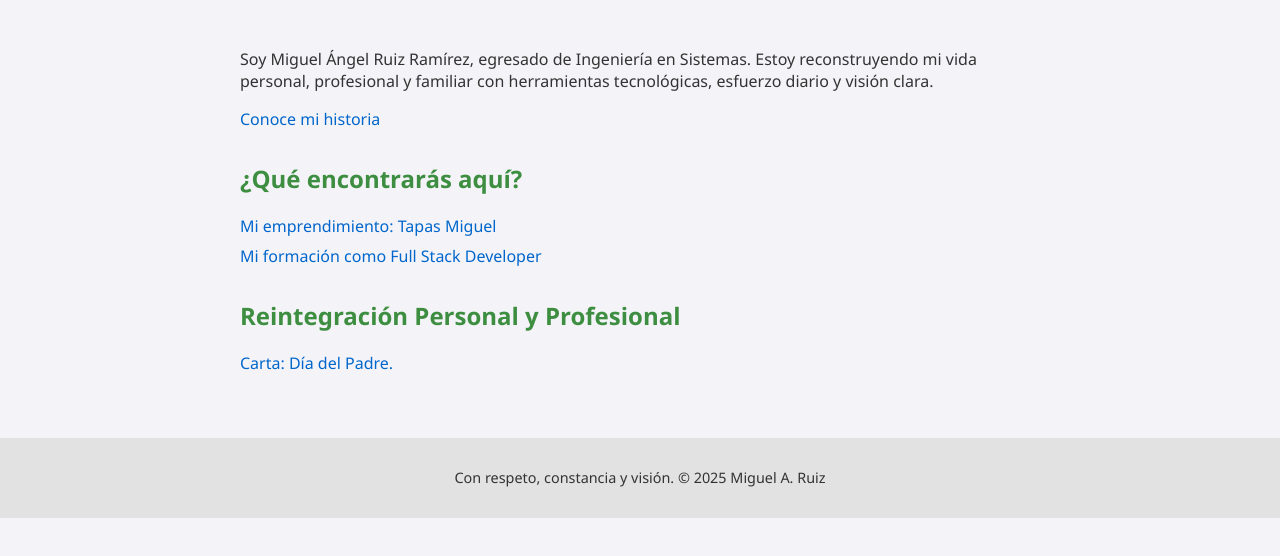
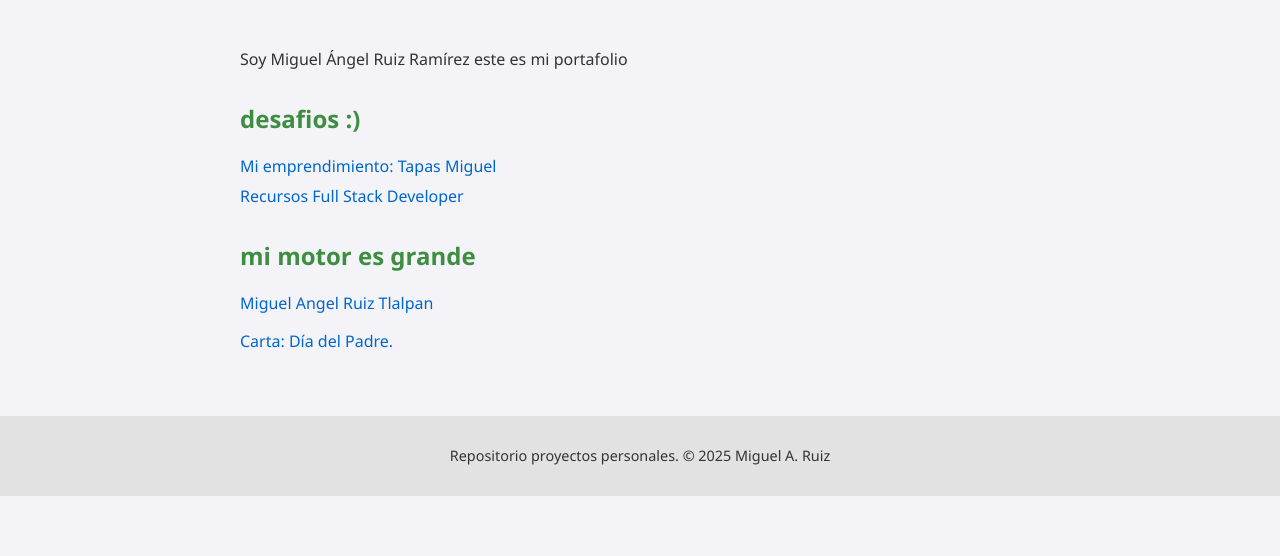
Before and after one commit to MiguelAngelkatoFull/renacer_miguel_site, a plain HTML site: page index.html in a window 1280 px wide. Drawn offline with Linux system fonts and the light colour scheme.

Commit message:
Update index.html

```diff
--- a/index.html
+++ b/index.html
@@ -4,7 +4,7 @@
   <head>
     <meta charset="UTF-8">
     <meta name="viewport" content="width=device-width, initial-scale=1.0">
-    <title>Miguel Angel Ruiz Ramirez</title>
+    <title>Ing. Miguel Angel Ruiz Ramirez</title>
     <link rel="stylesheet" href="css/estilos.css">
   </head>
   <body>
@@ -14,23 +14,24 @@
     <main>
       <section class="bienvenida">
         <ha></ha></h1>
-        <p>Soy Miguel Ángel Ruiz Ramírez, egresado de Ingeniería en Sistemas. Estoy reconstruyendo mi vida personal, profesional y familiar con herramientas tecnológicas, esfuerzo diario y visión clara.</p>
-        <a class="boton" href="">Conoce mi historia</a>
+        <p>Soy Miguel Ángel Ruiz Ramírez este es mi portafolio</p>
+
       </section>
 
       <section class="destacados">
-        <h2>¿Qué encontrarás aquí?</h2>
+        <h2>desafios :)</h2>
   	<ul>
 
-          	<li><a href="https://miguelangelkatofull.github.io/sitio_tapas_miguel/ target="_blank"">Mi emprendimiento: Tapas Miguel</a></li>
-         		<li><a href="https://miguelangelkatofull.github.io/site_mi_curso_web/">Mi formación como Full Stack Developer</li>
+          	<li><a href="https://miguelangelkatofull.github.io/sitio_tapas_miguel/" target="_blank"">Mi emprendimiento: Tapas Miguel</a></li>
+         		<li><a href="https://miguelangelkatofull.github.io/site_mi_curso_web/">Recursos Full Stack Developer</li>
 
         	</ul>
       </section>
 
       <section class="destacados">
 
-        <h2>Reintegración Personal y Profesional</h2>
+        <h2>mi motor es grande</h2>
+        <p>Miguel Angel Ruiz Tlalpan</p>
           <ul>
 
               <li><a href="https://miguelangelkatofull.github.io/carta-dia-del-padre/" target="_blank">Carta: Día del Padre.</a></li>
@@ -43,7 +44,7 @@
 
     <footer>
 
-      <p>Con respeto, constancia y visión. © 2025 Miguel A. Ruiz</p>
+      <p>Repositorio proyectos personales. © 2025 Miguel A. Ruiz</p>
 
     </footer>
 
```
